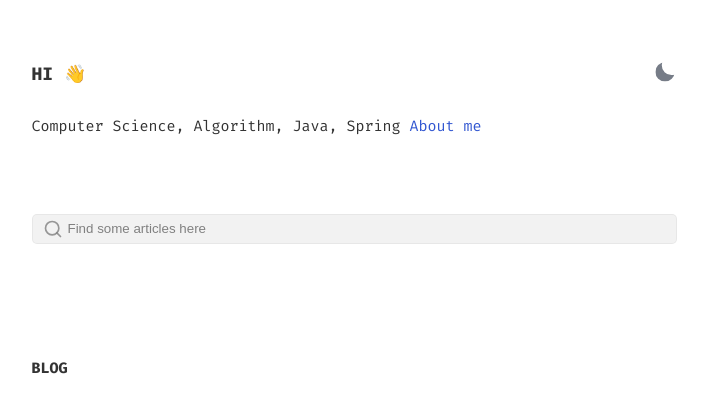
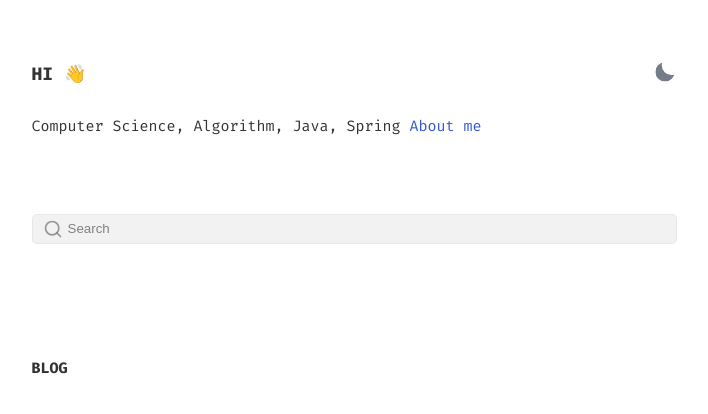
Before and after one commit to ghgus217/ghgus217.github.io, a Jekyll site: the page built from index.html, in a window 1280 px wide. Shown: the top 414 px of the page, without its empty margins (286-994 px from the left). Built offline with Jekyll 4.4.1, drawn with Linux system fonts in a browser that asks for light colours.

Commit message:
change search message

```diff
--- a/index.html
+++ b/index.html
@@ -25,7 +25,7 @@ layout: default
         </svg>
     </label>
 
-    <input type="search" id="search-input" placeholder="Find some articles here" aria-label="Search">
+    <input type="search" id="search-input" placeholder="Search" aria-label="Search">
     <ul id="search-results"></ul>
 </div>
 
```
